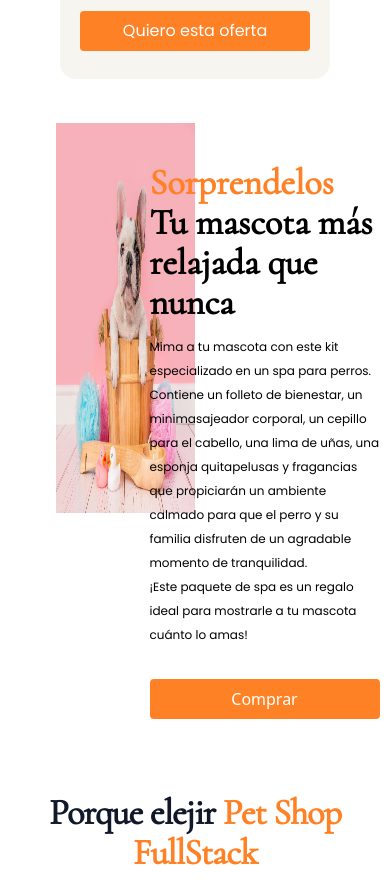
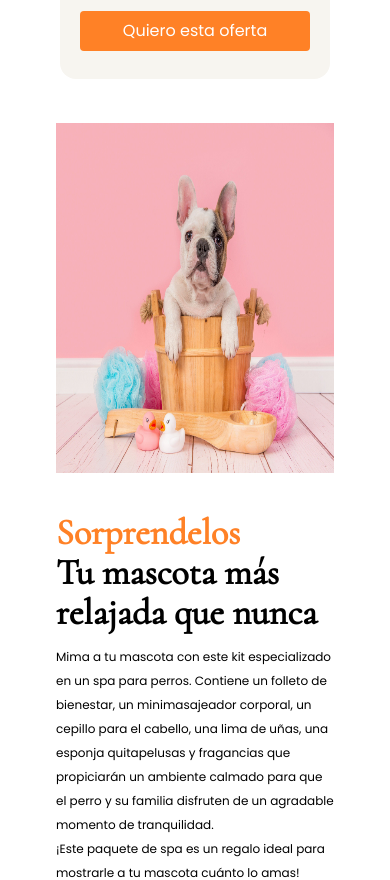
Before and after one commit to jdoors/WebProyect, a React (Create React App) app: page / in a window 390 px wide. Shown: the part 2261-3141 px from the top of the page. Built offline with nearby package versions, Linux system fonts and the light colour scheme; a web font is replaced by a local one.

Commit message:
Modificacion de medidas para mobile first

```diff
--- a/src/components/Inicio/SpaDay/SpaDay.js
+++ b/src/components/Inicio/SpaDay/SpaDay.js
@@ -3,15 +3,15 @@ import FrenchBulldogPuppy from './Images/FrenchBulldogPuppy.jpeg'
 
 const SpaDay = () => {
   return (
-    <div className=' grid grid-cols-2 justify-items-center mt-8 mx-14 '>
+    <div className=' grid  auto-rows-min md:grid-cols-2 md:justify-items-center mt-8 mx-14 '>
 
-      <div>
-        <img className=' w-[560px] h-[390px]  opacity-100' src={FrenchBulldogPuppy} alt='Bulldog Puppy' />
+      <div >
+        <img className='w-[500px] h-[350px] opacity-100 md:w-[560px] md:h-[390px]' src={FrenchBulldogPuppy} alt='Bulldog Puppy' />
       </div>
 
-      <div>
-        <h1 className='font-cormorant font-bold text-4xl  text-[#FF8126] mt-10'> Sorprendelos</h1>
-        <h1 className='font-cormorant font-bold text-4xl  '> Tu mascota más relajada que nunca</h1>
+      <div className='md:ml-3 mt-10'>
+        <h1 className='font-cormorant font-bold text-4xl text-[#FF8126]'> Sorprendelos</h1>
+        <h2 className='font-cormorant font-bold text-4xl'> Tu mascota más relajada que nunca</h2>
 
         <p className='font-poppins font-medium not-italic text-xs leading-6 mt-3' >
         Mima a tu mascota con este kit especializado en un spa para perros.
@@ -19,10 +19,12 @@ const SpaDay = () => {
         una esponja quitapelusas y fragancias que propiciarán un ambiente calmado para que el perro y su familia disfruten de un agradable momento de tranquilidad.
         </p>
         <p className='font-poppins font-medium not-italic text-xs leading-6'> ¡Este paquete de spa es un regalo ideal para mostrarle a tu mascota cuánto lo amas!</p>
-        <button className='bg-[#FF8126] text-white rounded w-[230px] h-10 mt-8 mb-6'>Comprar</button>
-        </div >
+        <button className='bg-[#FF8126] text-white rounded w-[230px] h-10 mt-4 md:mt-8 mb-6'>Comprar</button>
 
-      </div>
+      </div >
+
+
+    </div>
   )
 }
 
```
Also changed, not shown: 1 other file (tests, documents, lock files or other folders).
